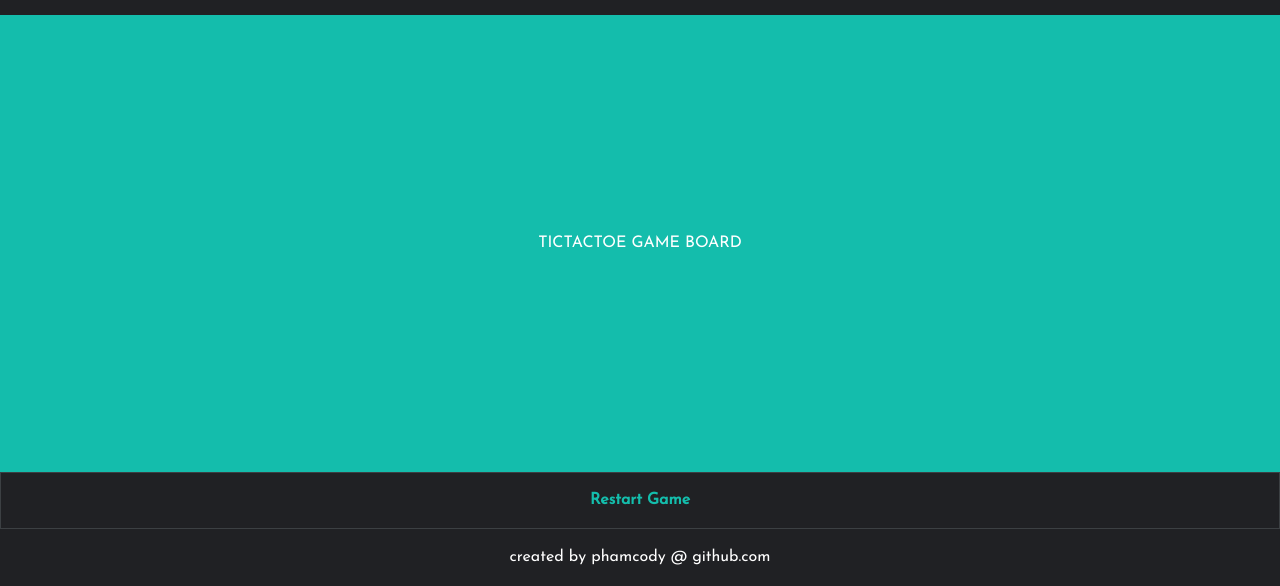
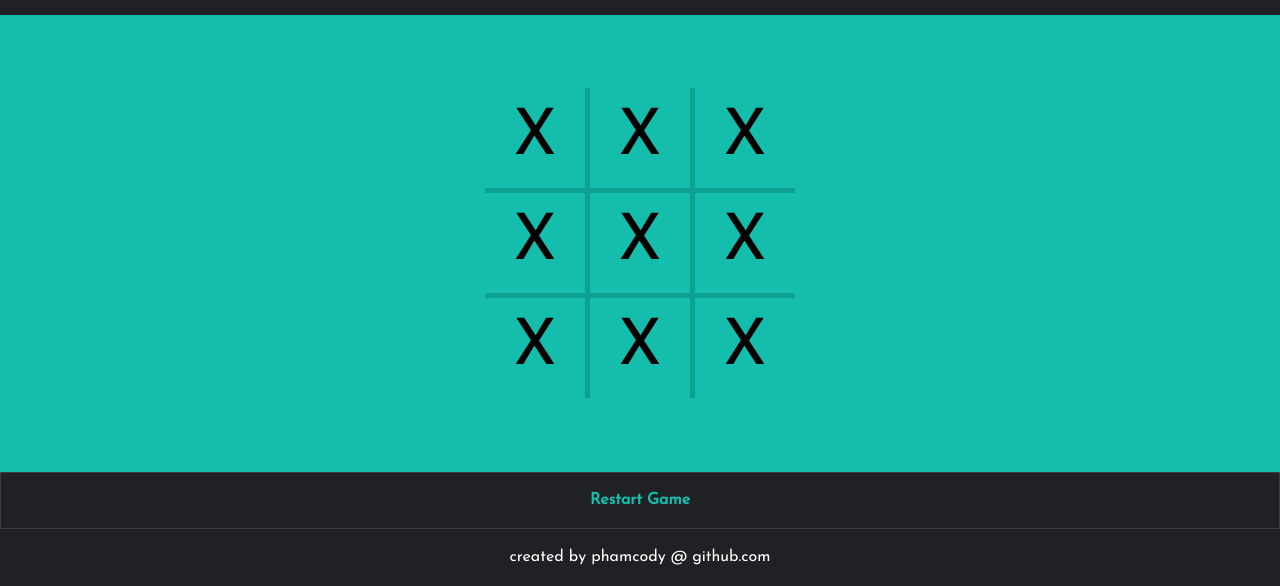
Before and after one commit to phamcody/tic-tac-toe, a plain HTML site: page index.html in a window 1280 px wide. Shown: the part 214-800 px from the top of the page. Drawn offline with Linux system fonts and the light colour scheme.

Commit message:
Create game board

```diff
--- a/index.html
+++ b/index.html
@@ -39,7 +39,25 @@
     </div>
 
     <div class="main">
-        TICTACTOE GAME BOARD
+
+        <div class="board">
+            <div class="row1">
+                <button class="cube">X</button>
+                <button class="cube">X</button>
+                <button class="cube">X</button>
+            </div>
+            <div class="row2">
+                <button class="cube">X</button>
+                <button class="cube">X</button>
+                <button class="cube">X</button>
+            </div>
+            <div class="row3">
+                <button class="cube">X</button>
+                <button class="cube">X</button>
+                <button class="cube">X</button>
+            </div>
+        </div>
+
     </div>
     <div class="bottom">
         <button class="restart">Restart Game</button>
--- a/scripts.js
+++ b/scripts.js
@@ -0,0 +1,6 @@
+const gameboard = (() => {
+    const board = [['x', 'x', 'x'], ['x', 'x', 'x'], ['x', 'x', 'x']];
+    return {
+        board
+    };
+})();
--- a/styles.css
+++ b/styles.css
@@ -88,3 +88,28 @@ select {
     justify-content: center;
     align-items: center;
 }
+
+
+.board {
+    display: flex;
+    flex-direction: column;
+    background-color: #0da192;
+    gap: 5px;
+}
+
+.row1,
+.row2,
+.row3 {
+    display: flex;
+    gap: 5px;
+}
+
+.cube {
+    display: flex;
+    justify-content: center;
+    align-items: center;
+    height: 100px;
+    width: 100px;
+    font-size: 4rem;
+    background-color: #14BDAC;
+}
```
